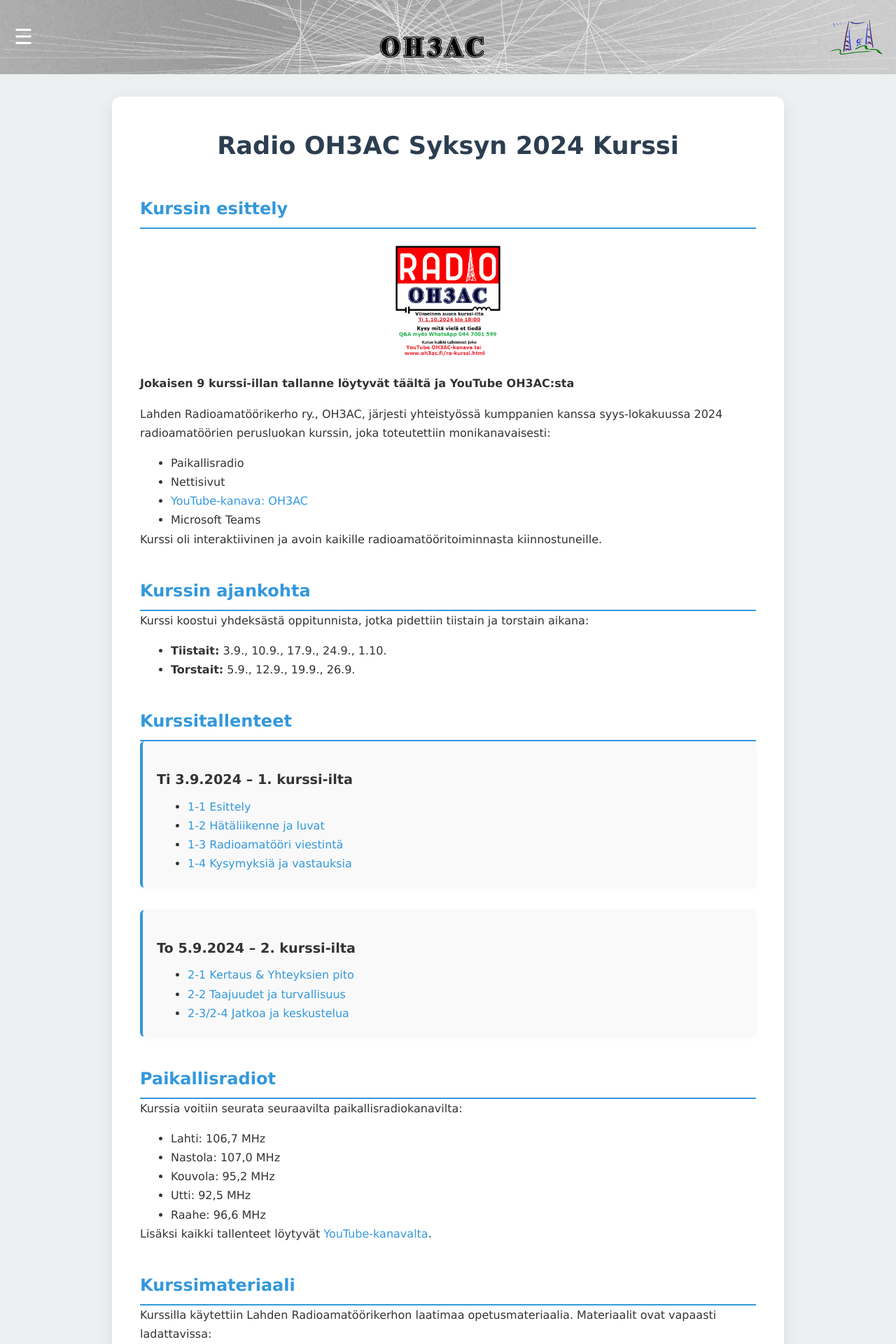
After one commit to mikosavolainen/oh3ac, a PHP site: page /ra-kurssit.php in a window 1280 px wide. The commit adds this page. Shown: the top 1920 px of the page at 70% size. Run offline with PHP 8.4, Linux system fonts and the light colour scheme.

Commit message:
Pikasivu, eilinen rakurssi

```diff
--- a/components/menu.php
+++ b/components/menu.php
@@ -27,10 +27,10 @@
 
     <button class="dropdown-btn" onclick="toggleDropdown(this)">RA-Kurssi</button>
     <div class="dropdown-container">
-        <a href="laitteisto.php">Tulevat kurssit</a>
+        <a href="ra-kurssit.php">Tulevat kurssit</a>
         <a href="ra-materiaali.php">Materiaali</a>
     </div>
-
+    <a href="pikasivu.php">Pikasivu</a>
     <a href="kauppa.php">Myynnissä</a>
     <a href="sdr.php">Kerhon SDR</a>
     <a href="kerhokirjeet.php">Kaikki kerhokirjeet</a>
--- /dev/null
+++ b/ra-kurssit.php
@@ -0,0 +1,107 @@
+<?php include 'components/header.php'; ?>
+
+<!DOCTYPE html>
+<html lang="fi">
+<head>
+    <meta charset="UTF-8">
+    <meta name="viewport" content="width=device-width, initial-scale=1.0">
+    <title>Tuleva Radioamatöörikurssi</title>
+    <link rel="stylesheet" href="styles/styles.css">
+
+</head>
+<body>
+
+<div class="kurssi">
+    <h1>Radio OH3AC Syksyn 2024 Kurssi</h1>
+
+    <section>
+        <h2>Kurssin esittely</h2>
+        <img src="images/RadioOH3AClogoseuraavalahetys.png" alt="Radio OH3AC Logo" class="kurssi-logo">
+
+        <p><strong>Jokaisen 9 kurssi-illan tallanne löytyvät täältä ja YouTube OH3AC:sta</strong></p>
+
+        <p>Lahden Radioamatöörikerho ry., OH3AC, järjesti yhteistyössä kumppanien kanssa syys-lokakuussa 2024 radioamatöörien perusluokan kurssin, joka toteutettiin monikanavaisesti:</p>
+
+        <ul>
+            <li>Paikallisradio</li>
+            <li>Nettisivut</li>
+            <li><a href="https://www.youtube.com/ @OH3AC" target="_blank">YouTube-kanava: OH3AC</a></li>
+            <li>Microsoft Teams</li>
+        </ul>
+
+        <p>Kurssi oli interaktiivinen ja avoin kaikille radioamatööritoiminnasta kiinnostuneille.</p>
+    </section>
+
+    <section>
+        <h2>Kurssin ajankohta</h2>
+        <p>Kurssi koostui yhdeksästä oppitunnista, jotka pidettiin tiistain ja torstain aikana:</p>
+        <ul>
+            <li><strong>Tiistait:</strong> 3.9., 10.9., 17.9., 24.9., 1.10.</li>
+            <li><strong>Torstait:</strong> 5.9., 12.9., 19.9., 26.9.</li>
+        </ul>
+    </section>
+
+    <section>
+        <h2>Kurssitallenteet</h2>
+
+        <!-- Esimerkki tallennelistoista -->
+        <div class="kurssi-info">
+            <h3>Ti 3.9.2024 – 1. kurssi-ilta</h3>
+            <ul>
+                <li><a href="Radio_OH3AC_peruskurssi_3.9.2024_1-1_Esittely.mp4">1-1 Esittely</a></li>
+                <li><a href="Radio_OH3AC_peruskurssi_3.9.2024_1-2_Hataliikenne_ja luvat.mp4">1-2 Hätäliikenne ja luvat</a></li>
+                <li><a href="Radio_OH3AC_peruskurssi_3.9.2024_1-3_Radioamatooriviestinta.mp4">1-3 Radioamatööri viestintä</a></li>
+                <li><a href="Radio_OH3AC_peruskurssi_3.9.2024_1-4_jatko_Kysymyksia_ja_vastauksia.mp4">1-4 Kysymyksiä ja vastauksia</a></li>
+            </ul>
+        </div>
+
+        <div class="kurssi-info">
+            <h3>To 5.9.2024 – 2. kurssi-ilta</h3>
+            <ul>
+                <li><a href="Radio_OH3AC_peruskurssi_5.9.2024_2-1_kertaus_Yhteyksien_pitaminen.mp3">2-1 Kertaus & Yhteyksien pito</a></li>
+                <li><a href="Radio_OH3AC_peruskurssi_5.9.2024_2-2_Taajuudet_turvallisuus.mp4">2-2 Taajuudet ja turvallisuus</a></li>
+                <li><a href="Radio_OH3AC_peruskurssi_5.9.2024_2-3_ja_2-4_jatko.mp4">2-3/2-4 Jatkoa ja keskustelua</a></li>
+            </ul>
+        </div>
+
+        <!-- Lisää muita tallenteita tarpeen mukaan -->
+
+    </section>
+
+    <section>
+        <h2>Paikallisradiot</h2>
+        <p>Kurssia voitiin seurata seuraavilta paikallisradiokanavilta:</p>
+        <ul>
+            <li>Lahti: 106,7 MHz</li>
+            <li>Nastola: 107,0 MHz</li>
+            <li>Kouvola: 95,2 MHz</li>
+            <li>Utti: 92,5 MHz</li>
+            <li>Raahe: 96,6 MHz</li>
+        </ul>
+        <p>Lisäksi kaikki tallenteet löytyvät <a href="https://www.youtube.com/@OH3AC" target="_blank">YouTube-kanavalta</a>.</p>
+    </section>
+
+    <section>
+        <h2>Kurssimateriaali</h2>
+        <p>Kurssilla käytettiin Lahden Radioamatöörikerhon laatimaa opetusmateriaalia. Materiaalit ovat vapaasti ladattavissa:</p>
+        <ul>
+            <li><a href="http://www.oh3ac.fi/Kurssiesite_Radio_OH3AC_2024.pdf" target="_blank">Kurssiesite</a></li>
+            <li><a href="http://www.oh3ac.fi/Opetussuunnitelma_Radio_OH3AC_2024.pdf" target="_blank">Opetussuunnitelma</a></li>
+            <li><a href="http://www.oh3ac.fi/K-moduulin_opetusmoniste_Radio_OH3AC_2024.pdf" target="_blank">K-moduulin opetusmateriaali</a></li>
+            <li><a href="http://www.oh3ac.fi/T1-moduuli_opetusmoniste_Radio_OH3AC_2024.pdf" target="_blank">T1-moduulin opetusmateriaali</a></li>
+            <li><a href="http://oh3ac.fi/Viestintavirasto_6J_2014M.pdf" target="_blank">Radioamatöörimääräykset</a></li>
+            <li><a href="http://oh3ac.fi/Taajuusalueet_ja_suurimmat_sallitut_lähetystehot_2022-06-15.pdf" target="_blank">Taajuusalueet ja lähetystehot</a></li>
+            <li><a href="http://www.oh3ac.fi/OH3AC_Bandijako_2025.pdf" target="_blank">Bandijakosuositus OH3AC 2025</a></li>
+            <li><a href="http://oh3ac.fi/IARU_Region_1_HF_Bandplan.pdf" target="_blank">IARUn taajuusjakosuositus</a></li>
+        </ul>
+    </section>
+
+    <section>
+        <h2>Ota yhteyttä</h2>
+        <p>Lisätietoja saa halutessa myös sähköpostitse osoitteeseen: <a href="mailto:info@oh3ac.fi">info@oh3ac.fi</a></p>
+    </section>
+</div>
+
+<?php include 'components/footer.php'; ?>
+</body>
+</html>
--- a/styles/styles.css
+++ b/styles/styles.css
@@ -1110,3 +1110,127 @@
     color: #005fa3;
     text-decoration: underline;
 }
+
+
+
+
+
+       .kurssi {
+    max-width: 960px;
+    margin: 2rem auto;
+    padding: 2.5rem;
+    background-color: #fff;
+    border-radius: 12px;
+    box-shadow: 0 6px 24px rgba(0, 0, 0, 0.08);
+    line-height: 1.7;
+}
+
+.kurssi h1 {
+    text-align: center;
+    font-size: 2.2rem;
+    color: var(--primary-color);
+    margin-bottom: 1rem;
+    font-weight: 600;
+}
+
+.kurssi h2 {
+    color: var(--accent-color);
+    border-bottom: 2px solid var(--accent-color);
+    padding-bottom: 6px;
+    margin-top: 2.5rem;
+    font-size: 1.5rem;
+    font-weight: 600;
+}
+
+.kurssi h3 {
+    color: #333;
+    margin-top: 1.2rem;
+    font-size: 1.2rem;
+    font-weight: 600;
+}
+
+.kurssi p {
+    color: #333;
+    margin-bottom: 1rem;
+}
+
+.kurssi ul {
+    list-style-type: disc;
+    margin-left: 1.75rem;
+    margin-top: 0.5rem;
+    padding-left: 1rem;
+}
+
+.kurssi a {
+    color: var(--accent-color);
+    text-decoration: none;
+    transition: color 0.3s ease;
+}
+
+.kurssi a:hover {
+    text-decoration: underline;
+    color: #005fa3; /* Tummempi vari hover-tilassa */
+}
+
+.kurssi-info {
+    background: #f9f9f9;
+    border-left: 4px solid var(--accent-color);
+    padding: 1.25rem;
+    margin-bottom: 2rem;
+    border-radius: 6px;
+    box-shadow: 0 2px 8px rgba(0, 0, 0, 0.03);
+}
+
+.kurssi-logo {
+    display: block;
+    width: 150px;
+    height: auto;
+    margin: 1.5rem auto;
+}
+
+/* Responsive osa */
+
+@media (max-width: 768px) {
+    .kurssi {
+        padding: 1.5rem 1rem;
+        margin: 1.5rem 0.5rem;
+    }
+
+    .kurssi h1 {
+        font-size: 1.6rem;
+    }
+
+    .kurssi h2 {
+        font-size: 1.3rem;
+        margin-top: 2rem;
+    }
+
+    .kurssi h3 {
+        font-size: 1.1rem;
+    }
+
+    .kurssi ul {
+        margin-left: 1.25rem;
+    }
+
+    .kurssi-logo {
+        width: 120px;
+        margin: 1rem auto;
+    }
+}
+
+/* Lisää hieman ilaa mobiilien pohjalle */
+@media (max-width: 480px) {
+    .kurssi {
+        padding: 1.25rem 0.75rem;
+    }
+
+    .kurssi h1 {
+        font-size: 1.4rem;
+    }
+
+    .kurssi-info {
+        padding: 1rem;
+        margin-bottom: 1.5rem;
+    }
+}
```
Also changed, not shown: pikasivu.php (added, +141 -0 lines), images/RadioOH3AClogoseuraavalahetys.png (added).
